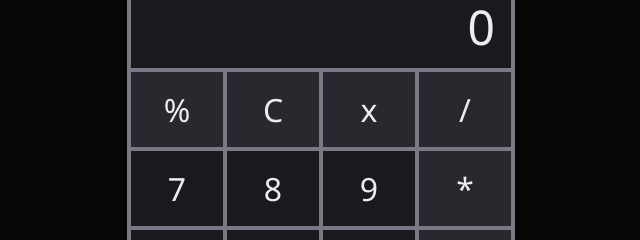
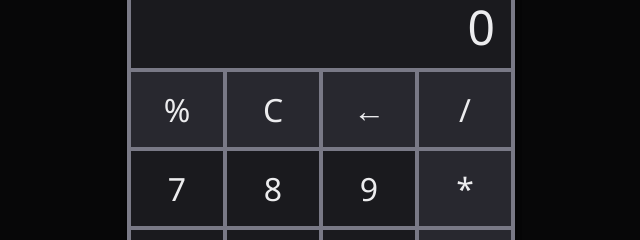
Before and after one commit to AntoineBnl/simple-calculator, a plain HTML site: page index.html in a window 1280 px wide. Shown: the part 149-389 px from the top of the page, 319-959 px from the left. Drawn offline with Linux system fonts and the light colour scheme.

Commit message:
Switch to html entity for undo button symbol

```diff
--- a/index.html
+++ b/index.html
@@ -19,7 +19,7 @@
       <div class="buttons">
         <button class="operator">%</button>
         <button class="clear">C</button>
-        <button class="undo">x</button>
+        <button class="undo">&#8592</button>
         <button class="operator">/</button>
         <button class="digit">7</button>
         <button class="digit">8</button>
```
